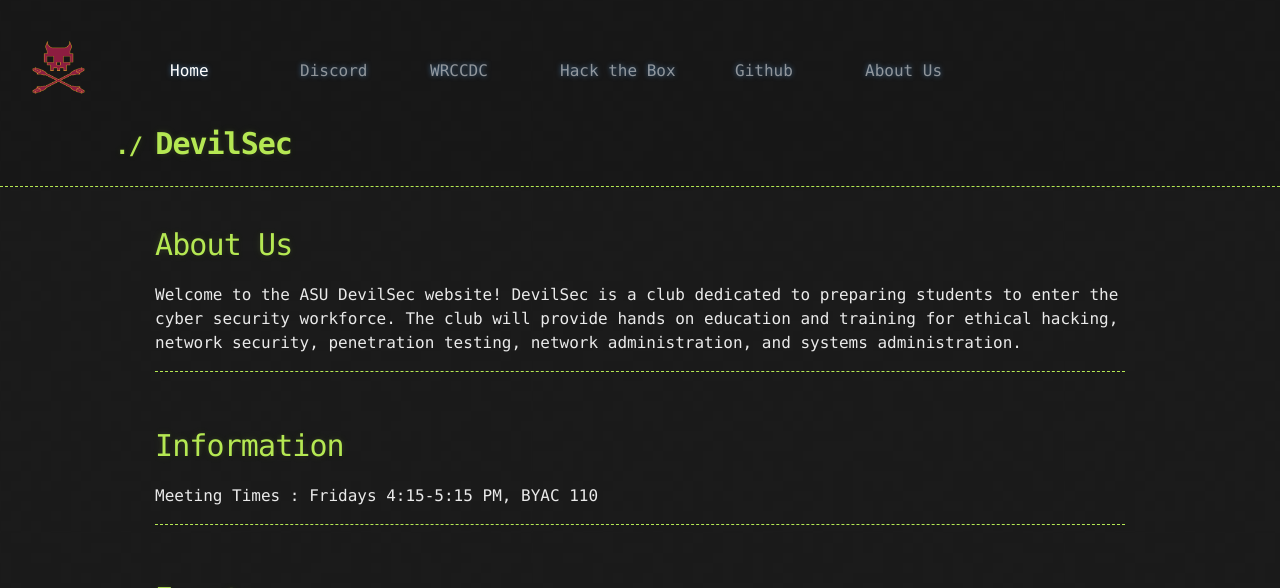
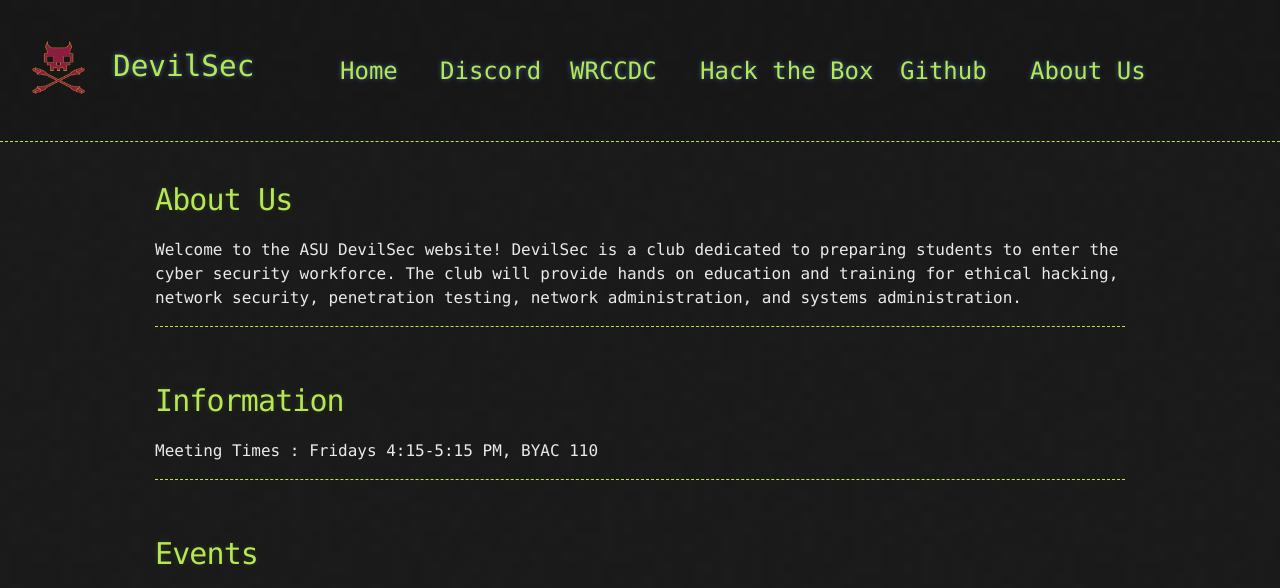
Before and after one commit to devilsec/devilsec.github.io, a Jekyll site: the page built from index.md, in a window 1280 px wide and 900 px high, cut to the strip 0-588 px from the top of the window. Built offline with Jekyll 4.4.1, drawn with Linux system fonts in a browser that asks for light colours; our own code applies the rules of GitHub Pages for plain Markdown files.

Commit message:
updated stylization of nav items, removed devilsec title, added devilsec to branding in top left

```diff
--- a/_layouts/default.html
+++ b/_layouts/default.html
@@ -17,30 +17,31 @@
 
     <header>
         <nav class="navbar navbar-expand-lg navbar-dark">
-          <a class="navbar-brand" href="#">
-              <img src="/images/devilsec_nobg.png" width="85" height="75" alt="">
+          <a class="navbar-brand" href="#" style="width: 300px">
+              <span>
+                  <img src="/images/devilsec_nobg.png" width="85" height="75" alt="">
+
+                      <span style="color: #b5e853; font-size: 22pt">DevilSec</span>
+
+                  </span>
           </a>
           <button class="navbar-toggler" type="button" data-toggle="collapse" data-target="#navbarNavAltMarkup" aria-controls="navbarNavAltMarkup" aria-expanded="false" aria-label="Toggle navigation">
             <span class="navbar-toggler-icon"></span>
           </button>
           <div class="collapse navbar-collapse" id="navbarNavAltMarkup">
             <div class="navbar-nav">
-              <a class="nav-item nav-link active" href="{{ site.devilsec.url }}">Home <span class="sr-only"></span></a>
-              <a class="nav-item nav-link" href="{{ site.discord.url }}">Discord</a>
-              <a class="nav-item nav-link" href="{{ site.wrccdc.url }}">WRCCDC</a>
-              <a class="nav-item nav-link" href="{{ site.htb.url }}" style="width: 175px">Hack the Box</a>
-              <a class="nav-item nav-link" href="{{ site.github.url }}">Github</a>
-              <a class="nav-item nav-link" href="{{ site.team.url }}">About Us</a>
+              <a class="nav-item nav-link" href="{{ site.devilsec.url }}" style="width: 100px; color: #b5e853; font-size: 18pt">Home </a>
+              <a class="nav-item nav-link" href="{{ site.discord.url }}" style="color: #b5e853; font-size: 18pt">Discord</a>
+              <a class="nav-item nav-link" href="{{ site.wrccdc.url }}" style="color: #b5e853; font-size: 18pt">WRCCDC</a>
+              <a class="nav-item nav-link" href="{{ site.htb.url }}" style="width: 200px; color: #b5e853; font-size: 18pt">Hack the Box</a>
+              <a class="nav-item nav-link" href="{{ site.github.url }}" style="color: #b5e853; font-size: 18pt">Github</a>
+              <a class="nav-item nav-link" href="{{ site.team.url }}" style="width: 200px; color: #b5e853; font-size: 18pt">About Us</a>
 
             </div>
           </div>
         </nav>
 
-      <div class="container">
 
-
-        <h1>{{ site.title }}</h1>
-      </div>
     </header>
 
     <div class="container">
```
Also changed, not shown: 6 other files.
